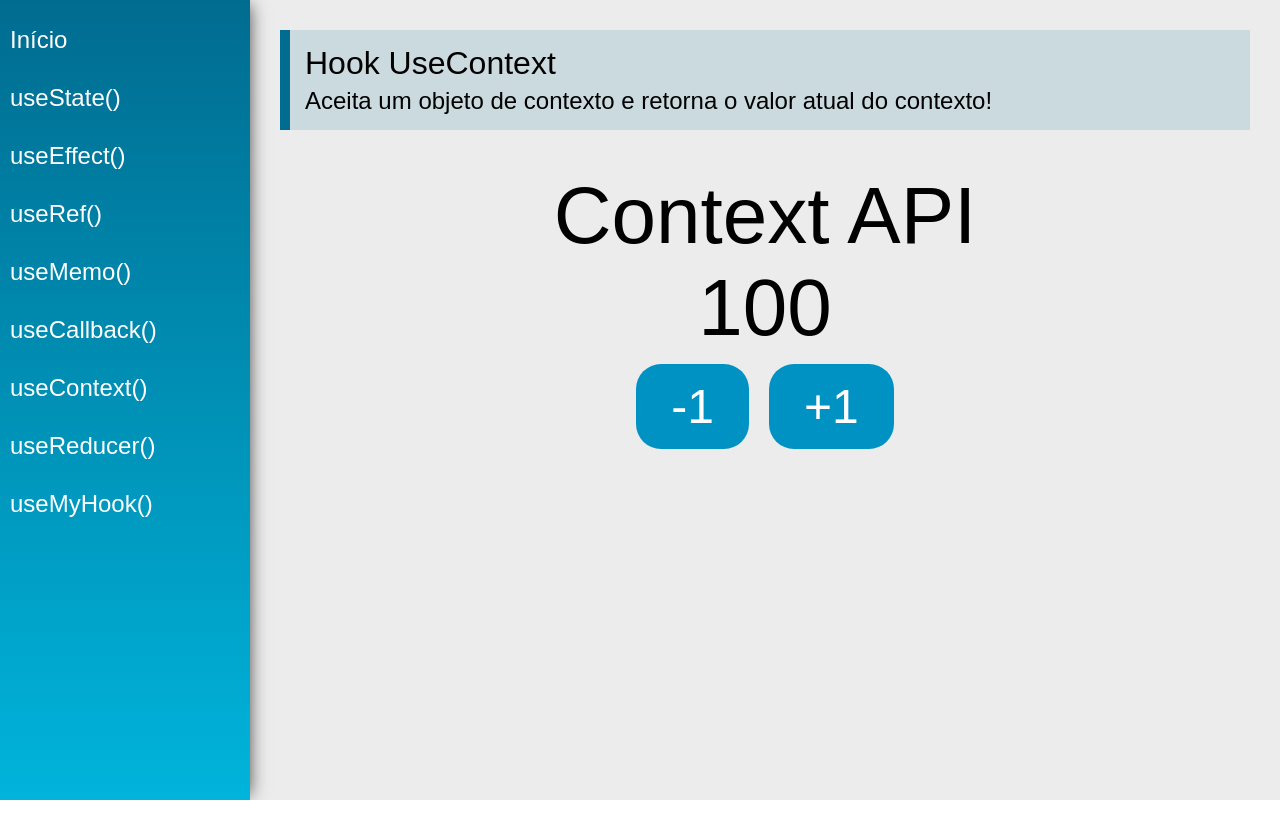
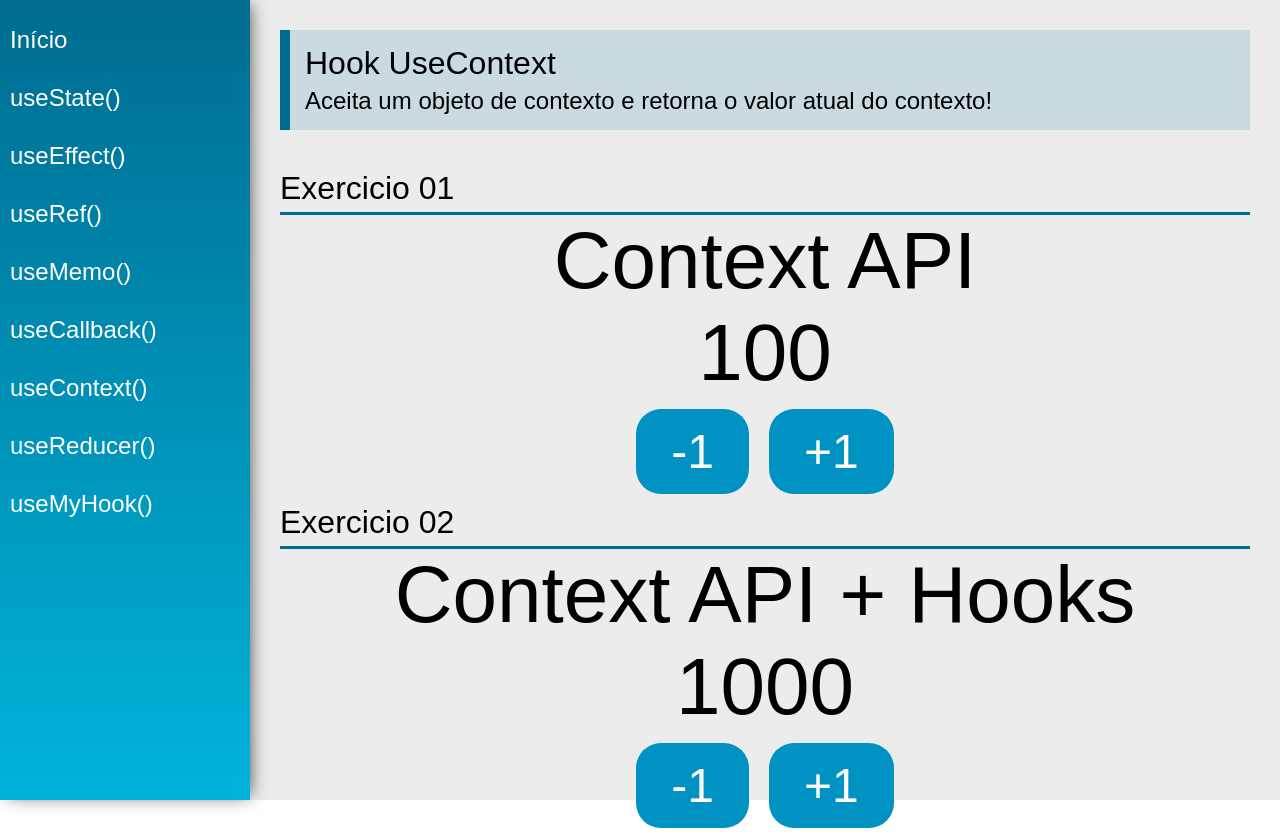
Before and after one commit to immerfallen/ReactHooks, a React (Create React App) app: page /useContext in a window 1280 px wide. Before the commit the page ends 800 px from the top, so only its background shows below. Built offline with nearby package versions, Linux system fonts and the light colour scheme.

Commit message:
utilizando mais de um provider com o useContext e encapsulando o state em um componente

```diff
--- a/src/data/Store.jsx
+++ b/src/data/Store.jsx
@@ -0,0 +1,32 @@
+import React, {useState} from "react";
+
+const initialState = {
+  number: 1000,
+  text: "Context API + Hooks",
+};
+
+export const AppContext = React.createContext(initialState);
+
+const Store = (props) => {
+    const [state, setstate] = useState(initialState)
+
+    function updateState(key, value){
+        setstate({
+            ...state,
+            [key]: value
+        })
+    }
+
+  return (
+    <AppContext.Provider value={{
+        number: state.number,
+        text: state.text,
+        setNumber: n => updateState('number', n),
+        setText: t => updateState('text', t)
+    }}>
+      <div>{props.children}</div>
+    </AppContext.Provider>
+  );
+};
+
+export default Store;
--- a/src/views/App.jsx
+++ b/src/views/App.jsx
@@ -1,16 +1,18 @@
 import "./App.css";
-import React, {useState} from "react";
+import React, { useState } from "react";
 import { BrowserRouter as Router } from "react-router-dom";
 
 import Menu from "../components/layout/Menu";
 import Content from "../components/layout/Content";
 import DataContext, { data } from "../data/DataContext";
+import Store from '../data/Store'
 
 const App = (props) => {
-    const [state, setState] = useState(data)
+  const [state, setState] = useState(data);
 
   return (
-    <DataContext.Provider value={{state,setState}}>
+    <Store>
+      <DataContext.Provider value={{ state, setState }}>
         <div className="App">
           <Router>
             <Menu />
@@ -18,6 +20,7 @@
           </Router>
         </div>
       </DataContext.Provider>
+    </Store>
   );
 };
 
--- a/src/views/examples/UseContext.jsx
+++ b/src/views/examples/UseContext.jsx
@@ -1,9 +1,12 @@
-import React, { useContext } from "react";
+import React, { useContext, useEffect } from "react";
 import PageTitle from "../../components/layout/PageTitle";
+import SectionTitle from "../../components/layout/SectionTitle";
 import DataContext from "../../data/DataContext";
+import { AppContext } from "../../data/Store";
 
 const UseContext = (props) => {
   const context = useContext(DataContext);
+  //const {state,setState} = useContext(DataContext); tambem podemos utilizar desestruturação para naoter que ficar escrevendo context.state toda hora
 
   function addNumber(delta) {
     context.setState({
@@ -12,12 +15,21 @@
     });
   }
 
+  const { number, text, setNumber, setText } = useContext(AppContext);
+
+  useEffect (function(){
+    if(number>1020){
+        setText('retardo')
+    }
+  }, [number])
+
   return (
     <div className="UseContext">
       <PageTitle
         title="Hook UseContext"
         subtitle="Aceita um objeto de contexto e retorna o valor atual do contexto!"
       />
+      <SectionTitle title="Exercicio 01" />
       <div className="center">
         <span className="text">{context.state.text}</span>
         <span className="text">{context.state.number}</span>
@@ -41,6 +53,29 @@
           </button>
         </div>
       </div>
+      <SectionTitle title="Exercicio 02" />
+      <div className="center">
+          <span className="text">{text}</span>
+        <span className="text">{number}</span>
+        <div>
+          <button
+            className="btn"
+            onClick={() => {
+              setNumber(number - 1);
+            }}
+          >
+            -1
+          </button>
+          <button
+            className="btn"
+            onClick={() => {
+              setNumber(number + 1);
+            }}
+          >
+            +1
+          </button>
+        </div>
+      </div>
     </div>
   );
 };
```
Lines whose indentation alone changed are shown as unchanged.
